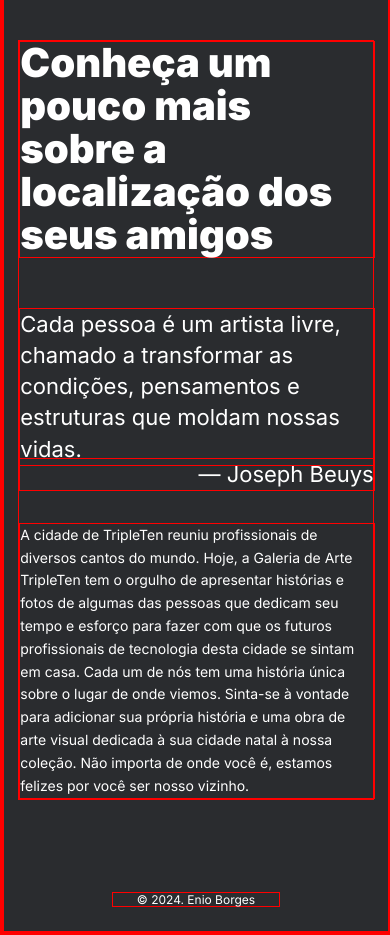
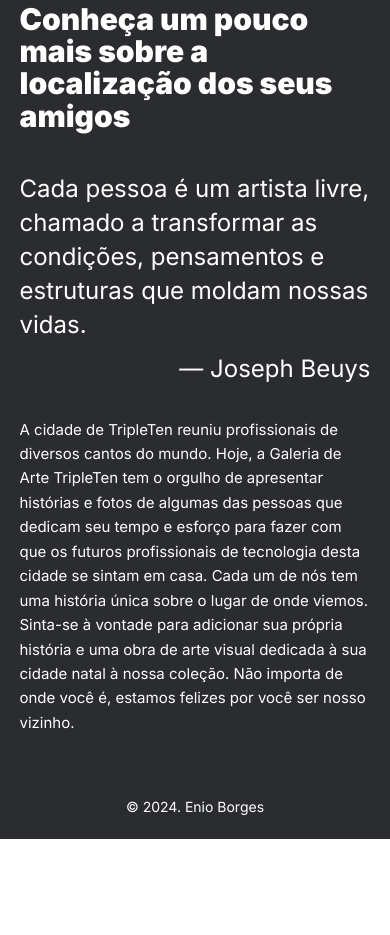
Before and after one commit to borgesenioc/web_project_homeland, a plain HTML site: page index.html in a window 390 px wide. Shown: the part 609-1544 px from the top of the page. After the commit the page ends 1448 px from the top, so only its background shows below. Drawn offline with Linux system fonts and the light colour scheme.

Commit message:
Ajudst description heading for small screens

```diff
--- a/styles.css
+++ b/styles.css
@@ -100,7 +100,7 @@
     max-width: 830px;
     height: auto;
     font-family: "Inter-Black", Arial, sans-serif;
-    font-size: 54px;
+    font-size: 50px;
     line-height: 1.074;
     padding: 0;
     margin: 0;
@@ -145,14 +145,13 @@
     text-align: center;
 }
 
-* {
-    border: 1px solid red;
-}
-
 @media screen and (max-width:1210px) {
     .hero__heading {
         font-size: 76px;
         text-align: center;
+    }
+    .description__heading {
+        font-size: 42px;
     }
 }
 
@@ -217,9 +216,13 @@
     }
 }
 
-@media screen and (max-width: 665px) {
+@media screen and (max-width: 680px) {
     .hero__heading {
         font-size: 48px;
+    }
+
+    .description__heading {
+        font-size: 31px;
     }
 }
 
@@ -254,31 +257,29 @@
     }
 
     .description {
-        margin-top: 90px;
-        width: 92.05%;
+        margin-top: 64px;
+        width: 90%;
     }
 
     .description__heading {
-        font-size: 40px;
+        font-size: 30px;
     }
 
     .description__quote {
-        margin-top: 50px;
-        font-size: 22px;
-        width: 100%;
+        margin-top: 40px;
+        font-size: 24px;
     }
     .description__quote-author {
-        width: 100%;
-        margin-top: -8px;
-        font-size: 22px;
+        margin-top: 10px;
+        font-size: 24px;
     }
 
     .description__paragraph {
-        width: 100%;
-        font-size: 14px;
+        font-size: 15px;
     }
 
     .content__copyright {
-        font-size: 12px;
+        margin-top: 64px;
+        font-size: 14px;
     }
 }
```
